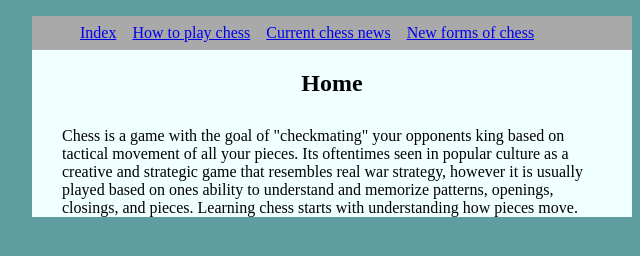
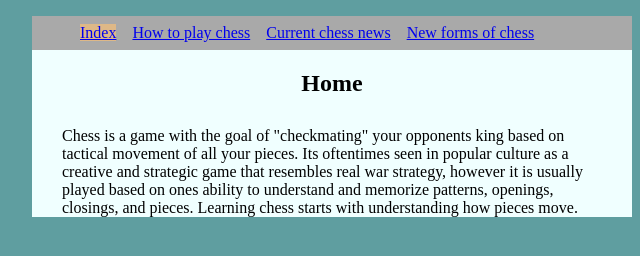
Before and after one commit to stuycs-gh-classrooms/10-web-BenYarden, a plain HTML site: page site/index.html in a window 1280 px wide. Shown: the full height of the page, 308-948 px from the left. Drawn offline with Linux system fonts and the light colour scheme.

Commit message:
Update index.html

```diff
--- a/site/index.html
+++ b/site/index.html
@@ -12,7 +12,7 @@
 
 <nav class="menu">
     <ul>
-<li> <a href="index.html"> Index </a> </li>
+<li> <a class="current" href="index.html"> Index </a> </li>
 <li> <a href="HowToPlay.html"> How to play chess </a> </li>
 <li> <a href="ChessNews.html"> Current chess news </a> </li>
 <li> <a href="NewChess.html"> New forms of chess </a> </li>
```
